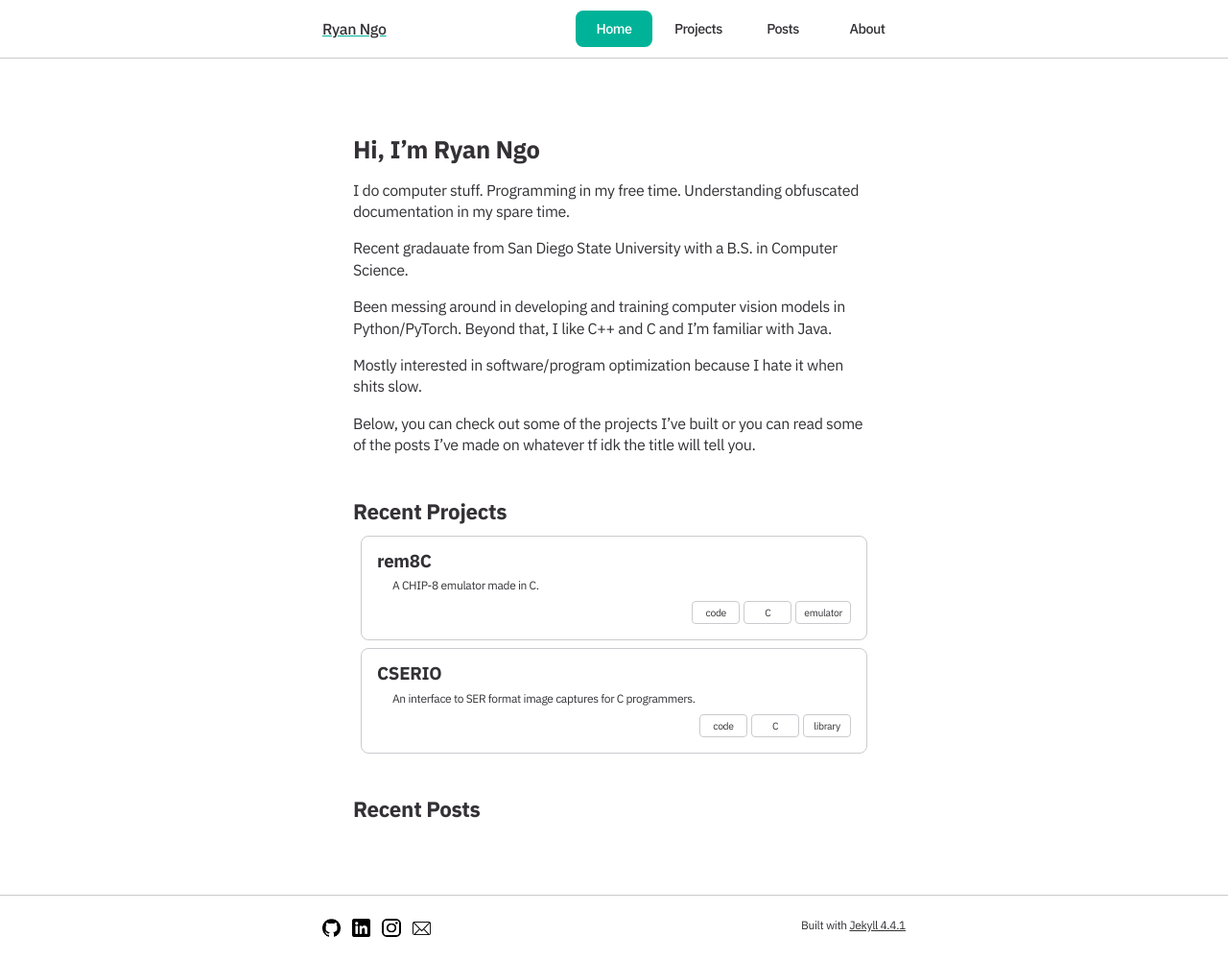
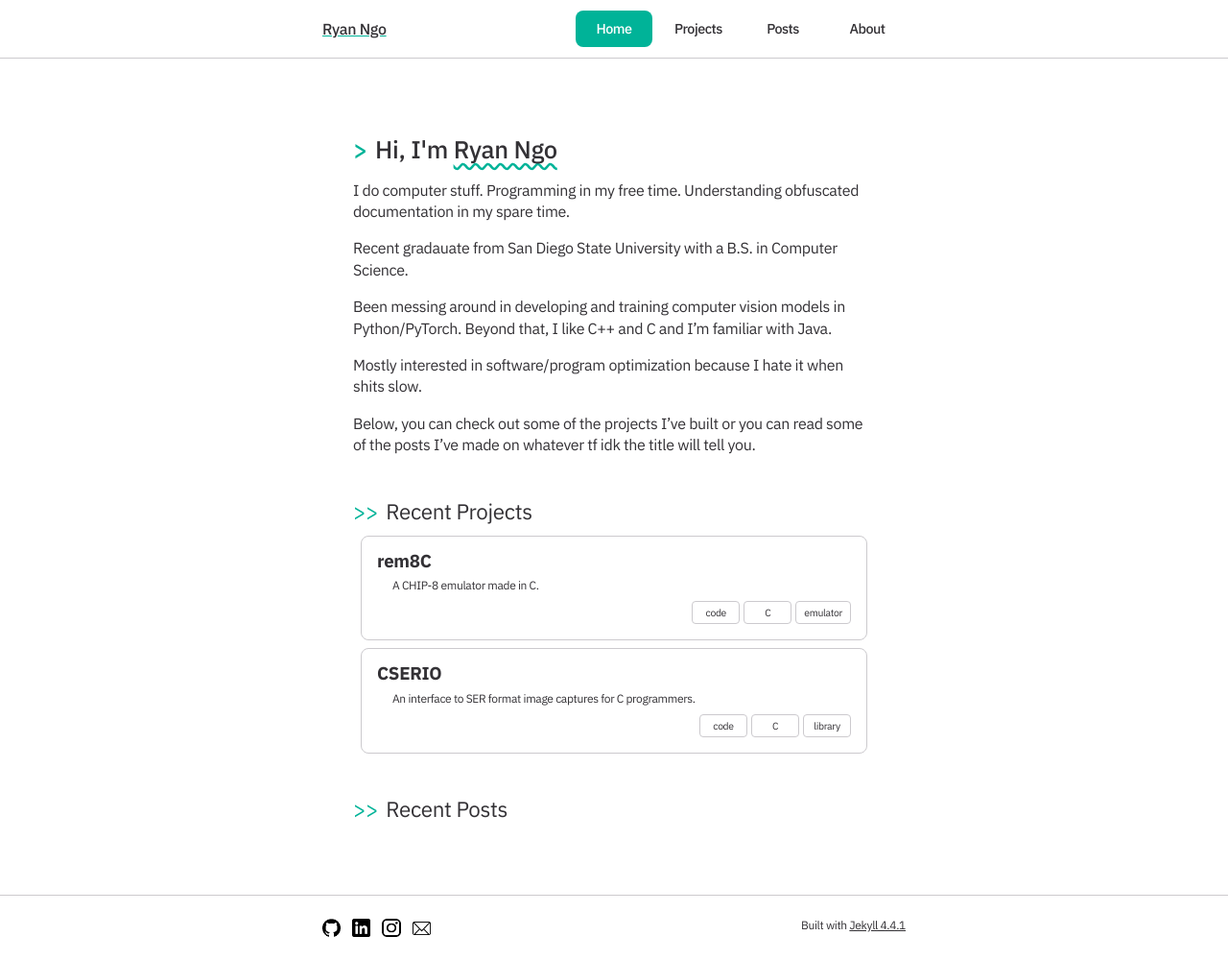
Before and after one commit to RyanVNgo/RyanVNgo.github.io, a Jekyll site: the page built from index.md, in a window 1280 px wide. Shown: the whole page at 96% size. Built offline with Jekyll 4.4.1, drawn with Linux system fonts in a browser that asks for light colours; our own code applies the rules of GitHub Pages for plain Markdown files.

Commit message:
Style updates

```diff
--- a/_sass/post-list.scss
+++ b/_sass/post-list.scss
@@ -24,7 +24,12 @@
 }
 
 .link-wrapper {
+  color: inherit;
   text-decoration: none;
+}
+
+.list-content {
+  padding: 1rem;
 }
 
 .post-date {
--- a/_sass/project-list.scss
+++ b/_sass/project-list.scss
@@ -24,11 +24,11 @@
 }
 
 .link-wrapper {
+  color: inherit;
   text-decoration: none;
 }
 
 .list-content {
-  text-decoration: none;
   padding: 1rem;
 }
 
--- a/assets/css/baseline.scss
+++ b/assets/css/baseline.scss
@@ -67,14 +67,18 @@ main {
   height: auto;
 }
 
-article a {
+article {
+  padding: 0 2rem;
+  margin: 0;
+}
+
+article p > a {
   color: inherit;
   transition: all 0.2s;
 }
 
-article {
-  padding: 0 2rem;
-  margin: 0;
+article p > a:hover {
+  color: var(--accent-800);
 }
 
 article h1, h2, h3 {
@@ -82,20 +86,38 @@ article h1, h2, h3 {
 }
 
 article > h1 {
-  font-weight: 900;
+  font-weight: 500;
   font-size: 1.6rem;
 }
 
+article > h1::before {
+  content: ">";
+  margin-right: 0.5rem;
+  color: var(--accent-700)
+}
+
 article > h2 {
-  font-weight: 700;
+  font-weight: 400;
   font-size: 1.4rem;
   margin: 3rem 0 1rem;
 }
 
+article > h2::before {
+  content: ">>";
+  margin-right: 0.5rem;
+  color: var(--accent-700)
+}
+
 article > h3 {
-  font-weight: 500;
+  font-weight: 400;
   font-size: 1.2rem;
   margin: 1.5rem 0 1rem;
+}
+
+article > h3::before {
+  content: ">>>";
+  margin-right: 0.5rem;
+  color: var(--accent-700)
 }
 
 article ul {
@@ -126,3 +148,9 @@ hr {
   margin: 1rem 0;
   padding: 0;
 }
+
+.title-highlight {
+  text-decoration: var(--accent-700) wavy underline;
+  text-decoration-skip-ink: none;
+  text-underline-offset: 0.25rem;
+}
--- a/index.md
+++ b/index.md
@@ -4,7 +4,7 @@ layout: default
 author: Ryan Ngo
 ---
 
-# Hi, I'm {{ page.author }}
+<h1>Hi, I'm <span class="title-highlight">{{ page.author }}</span></h1>
 
 I do computer stuff. Programming in my free time. Understanding obfuscated
 documentation in my spare time.
```
